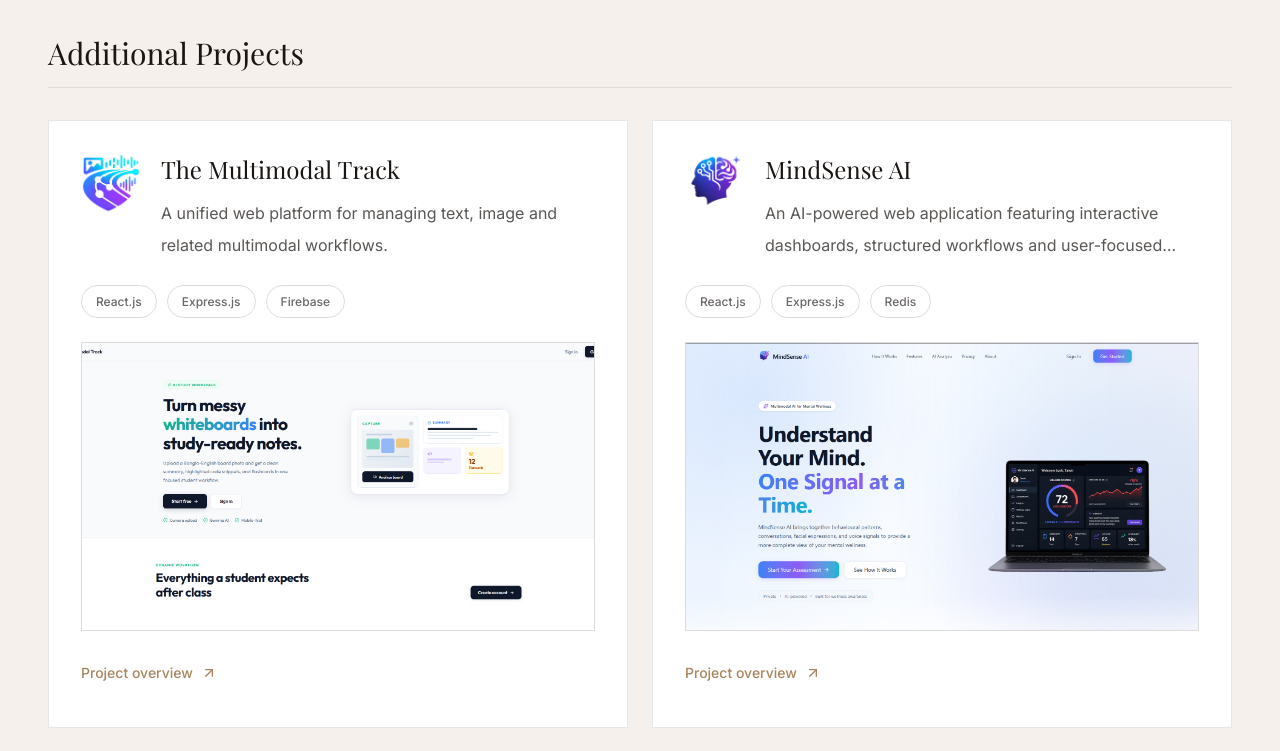
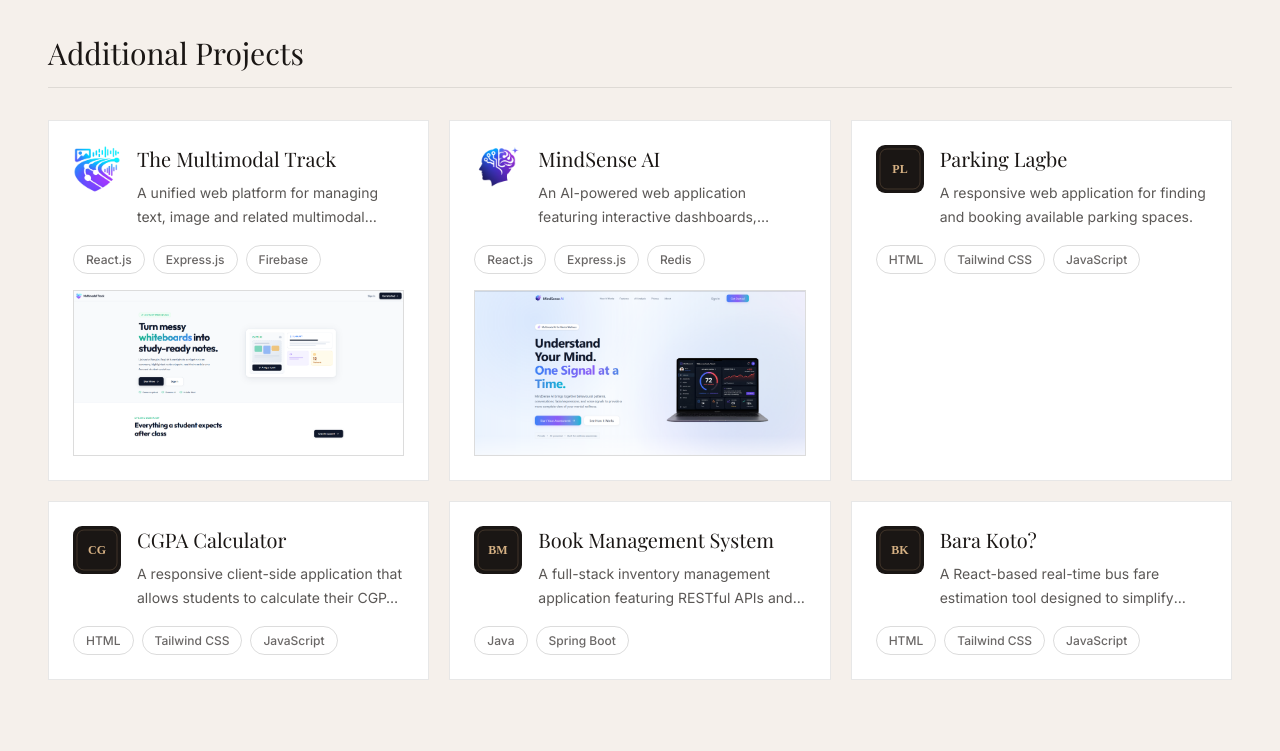
Before and after one commit to MohammedShakib/my-portfolio-website, a Next.js app: page / in a window 1280 px wide. Shown: the part 4900-5651 px from the top of the page. Built offline with nearby package versions, Linux system fonts and the light colour scheme.

Commit message:
Refine project cards and portrait styling

```diff
--- a/src/components/sections/FeaturedProjects.tsx
+++ b/src/components/sections/FeaturedProjects.tsx
@@ -127,31 +127,31 @@ export default function FeaturedProjects() {
         {otherProjects && otherProjects.length > 0 && (
           <div>
             <h3 className="text-[28px] md:text-3xl font-serif mb-6 md:mb-8 border-b border-primary/10 pb-4">Additional Projects</h3>
-            <div className="grid grid-cols-1 md:grid-cols-2 gap-6">
+            <div className="grid grid-cols-1 md:grid-cols-3 gap-5">
               {otherProjects.map((project, index) => (
                 <div
                   key={index}
-                  className="group min-h-0 p-5 md:min-h-[260px] md:p-8 bg-white border border-primary/10 hover:border-accent/35 transition-colors"
+                  className="group min-h-0 p-5 md:p-6 bg-white border border-primary/10 hover:border-accent/35 transition-colors"
                 >
-                  <div className="flex items-start gap-4 md:gap-5 mb-5 md:mb-6">
+                  <div className="flex items-start gap-4 mb-4">
                     <Image
                       src={project.logo}
                       alt={`${project.title} logo`}
                       width={60}
                       height={60}
-                      className="h-10 w-10 shrink-0 md:h-[60px] md:w-[60px]"
+                      className="h-10 w-10 shrink-0 md:h-12 md:w-12"
                     />
                     <div>
-                      <h4 className="text-[17px] md:text-2xl font-serif text-primary mb-2 md:mb-3">{project.title}</h4>
-                      <p className="text-primary/72 text-sm md:text-base leading-6 md:leading-8 overflow-hidden [display:-webkit-box] [-webkit-line-clamp:2] [-webkit-box-orient:vertical]">{project.description}</p>
+                      <h4 className="text-[17px] md:text-xl font-serif text-primary mb-2">{project.title}</h4>
+                      <p className="text-primary/72 text-sm leading-6 overflow-hidden [display:-webkit-box] [-webkit-line-clamp:2] [-webkit-box-orient:vertical]">{project.description}</p>
                     </div>
                   </div>
 
-                  <div className="flex flex-wrap gap-2.5">
+                  <div className="flex flex-wrap gap-2">
                     {project.tags.slice(0, 3).map((tag, tagIndex) => (
                       <span
                         key={tagIndex}
-                        className="rounded-full border border-primary/15 px-3 py-1.5 text-[12px] text-primary/65 font-medium md:px-3.5"
+                        className="rounded-full border border-primary/15 px-3 py-1 text-[12px] text-primary/65 font-medium"
                       >
                         {tag}
                       </span>
@@ -159,20 +159,16 @@ export default function FeaturedProjects() {
                   </div>
 
                   {"image" in project && project.image ? (
-                    <div className="relative mt-5 md:mt-6 aspect-[16/10] md:aspect-[16/9] overflow-hidden border border-primary/10 bg-primary/5">
+                    <div className="relative mt-4 aspect-[16/9] md:aspect-[16/8] overflow-hidden border border-primary/10 bg-primary/5">
                       <Image
                         src={project.image}
                         alt={`${project.title} preview`}
                         fill
-                        sizes="(max-width: 768px) 100vw, 50vw"
+                        sizes="(max-width: 768px) 100vw, 33vw"
                         className="object-cover"
                       />
                     </div>
                   ) : null}
-
-                  <div className="mt-5 inline-flex min-h-11 items-center gap-2 text-sm font-medium text-accent">
-                    Project overview <ArrowUpRight size={16} />
-                  </div>
                 </div>
               ))}
             </div>
--- a/src/components/sections/ProfessionalStatement.tsx
+++ b/src/components/sections/ProfessionalStatement.tsx
@@ -32,12 +32,12 @@ export default function ProfessionalStatement() {
             <div className="relative w-full max-w-md h-full overflow-hidden bg-background border border-white/10">
               <Image
                 src="/assets/images/profile-image.png"
-                alt={`${personalInfo.name} alternate professional portrait treatment`}
+                alt={`${personalInfo.name} professional portrait`}
                 fill
                 sizes="(max-width: 1024px) 90vw, 420px"
-                className="object-cover object-[center_18%] grayscale brightness-125 contrast-110 opacity-95 md:opacity-90"
+                className="object-cover object-[center_18%]"
               />
-              <div className="absolute inset-0 bg-gradient-to-t from-primary via-primary/20 to-transparent"></div>
+              <div className="absolute inset-0 bg-gradient-to-t from-primary/45 via-transparent to-transparent"></div>
               <div className="absolute inset-4 border border-white/10 pointer-events-none"></div>
             </div>
           </div>
```
